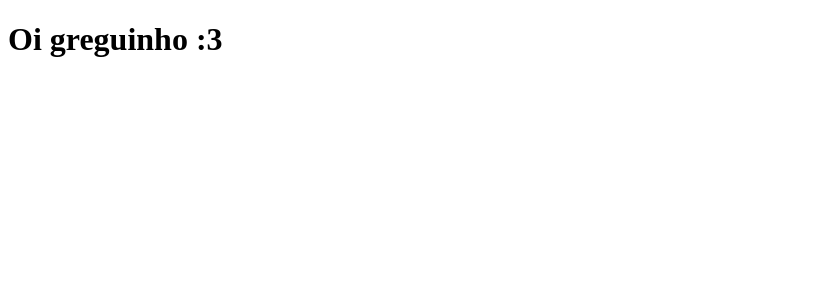
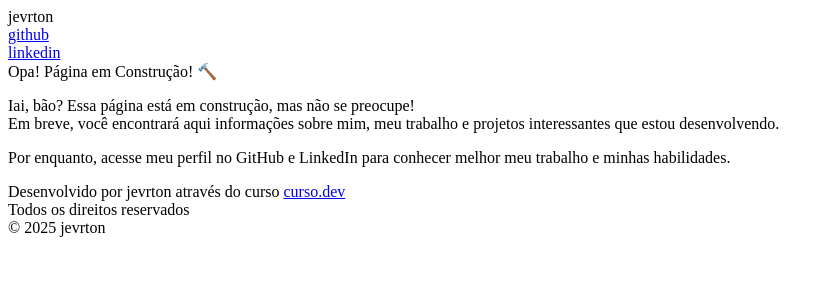
Before and after one commit to jevrton-code/clone-tabnews, a Next.js app: page / in a window 1280 px wide. Shown: the top 300 px of the page, without its empty margins (0-831 px from the left). Built offline with nearby package versions, Linux system fonts and the light colour scheme.

Commit message:
criando pagina de `Em Construção`

```diff
--- a/pages/index.js
+++ b/pages/index.js
@@ -1,9 +1,47 @@
 // definição do nosso "objeto concreto"
 function Home() {
   return (
-    <>
-      <h1>Oi greguinho :3</h1>
-    </>
+    <div className="main-container">
+      <div className="topbar-container">
+        <div className="logo">jevrton</div>
+
+        <div className="contact-container">
+          <div className="contact">
+            <a href="https://github.com/jevrton-code">github</a>
+          </div>
+          <div className="contact">
+            <a href="https://www.linkedin.com/in/jevrton/">linkedin</a>
+          </div>
+        </div>
+      </div>
+      <div className="content-container">
+        <div className="content">
+          <div className="content-title">Opa! Página em Construção! 🔨</div>
+          <div className="content-text">
+            <p>
+              Iai, bão? Essa página está em construção, mas não se preocupe!{" "}
+              <br />
+              Em breve, você encontrará aqui informações sobre mim, meu trabalho
+              e projetos interessantes que estou desenvolvendo.
+            </p>
+            <p>
+              Por enquanto, acesse meu perfil no GitHub e LinkedIn para conhecer
+              melhor meu trabalho e minhas habilidades.
+            </p>
+          </div>
+        </div>
+      </div>
+      <div className="footer-container">
+        <div className="footer-text">
+          Desenvolvido por jevrton através do curso{" "}
+          <a className="footer-link" href="https://curso.dev/">
+            curso.dev
+          </a>
+        </div>
+        <div className="footer-text">Todos os direitos reservados</div>
+        <div className="footer-text">© 2025 jevrton</div>
+      </div>
+    </div>
   );
 }
 
```
